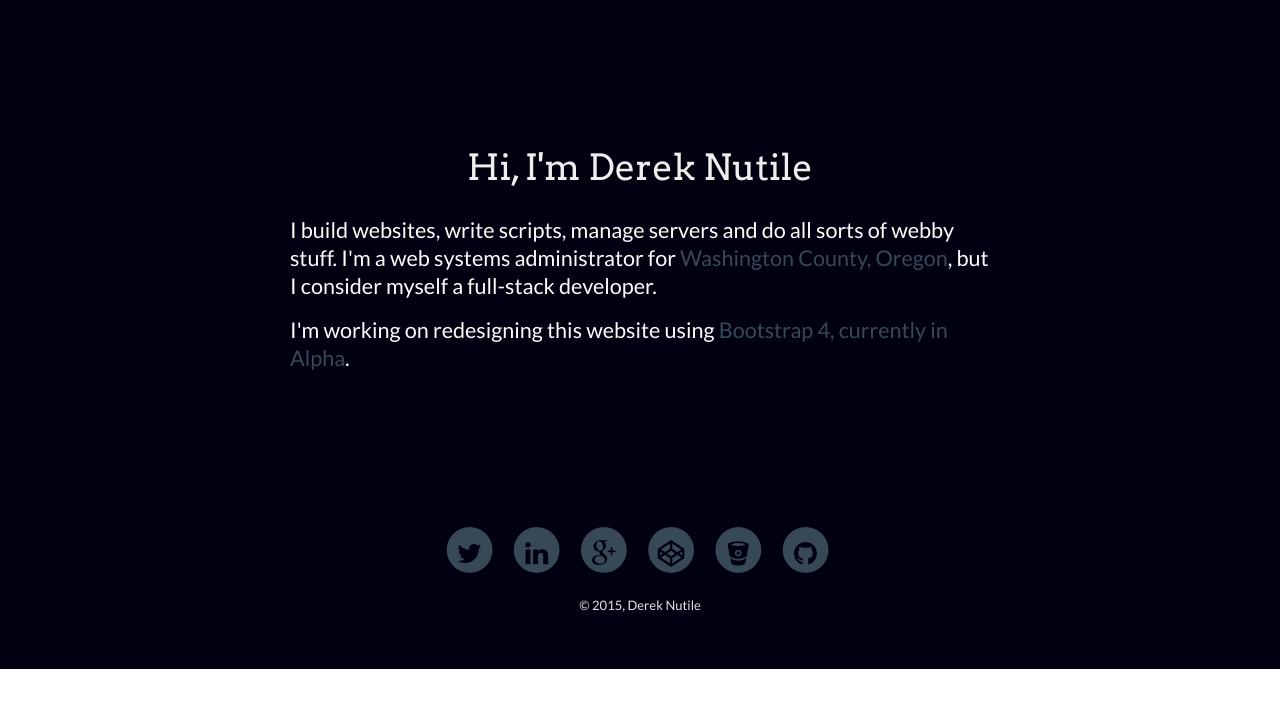
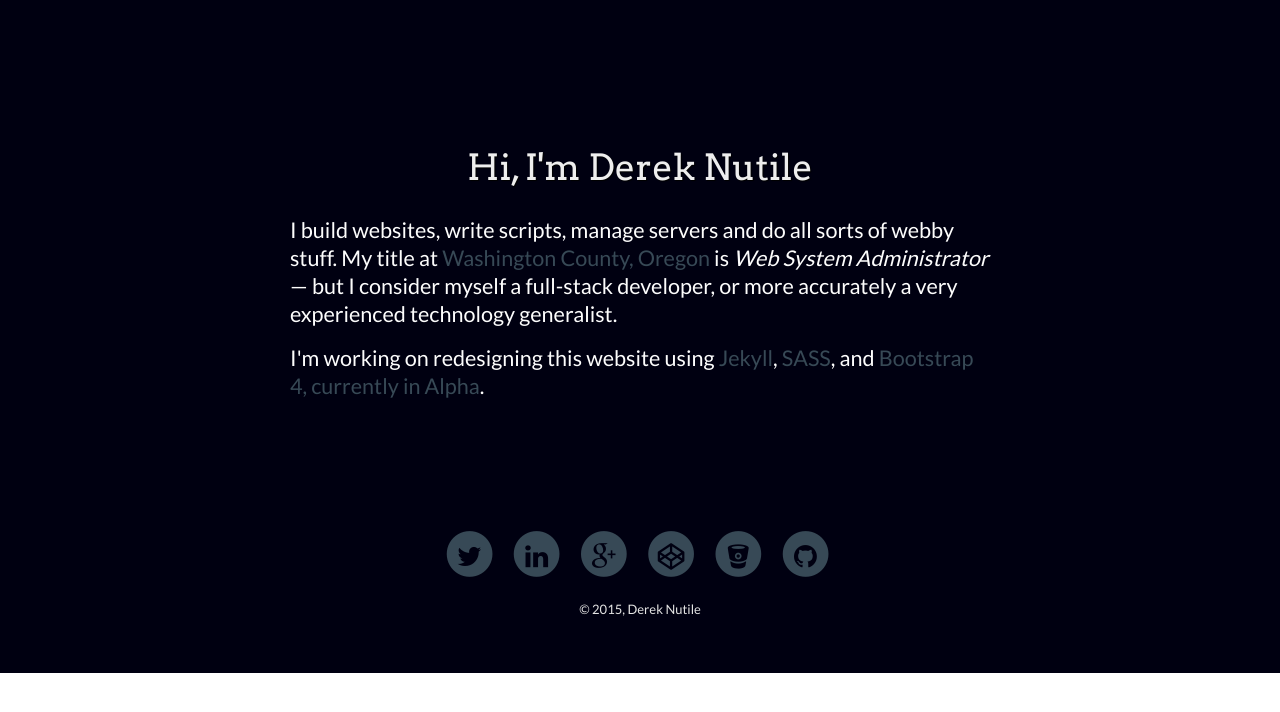
Before and after one commit to dereknutile/dereknutile.github.io, a Jekyll site: the page built from index.html, in a window 1280 px wide. Shown: the top 712 px of the page. Built offline with Jekyll 4.4.1, drawn with Linux system fonts in a browser that asks for light colours.

Commit message:
Updates index page copy.

```diff
--- a/index.html
+++ b/index.html
@@ -6,8 +6,8 @@ layout: plain
 <div class="container page-section-lg">
   <div class="row">
     <h1 class="landing-title text-shadow-dark">Hi, I'm {{ site.title }}</h1>
-    <p class="lead">I build websites, write scripts, manage servers and do all sorts of webby stuff.  I'm a web systems administrator for <a href="http://www.co.washington.or.us/" target="_blank">Washington County, Oregon</a>, but I consider myself a full-stack developer.
-    <p class="lead">I'm working on redesigning this website using  <a href="http://v4-alpha.getbootstrap.com/" target="_blank">Bootstrap 4, currently in Alpha</a>.</p>
+    <p class="lead">I build websites, write scripts, manage servers and do all sorts of webby stuff.  My title at <a href="http://www.co.washington.or.us/" target="_blank">Washington County, Oregon</a> is <em>Web System Administrator</em> &mdash; but I consider myself a full-stack developer, or more accurately a very experienced technology generalist.
+    <p class="lead">I'm working on redesigning this website using <a href="http://jekyllrb.com/" target="_blank">Jekyll</a>, <a href="http://sass-lang.com/" target="_blank">SASS</a>, and  <a href="http://v4-alpha.getbootstrap.com/" target="_blank">Bootstrap 4, currently in Alpha</a>.</p>
   </div><!-- /.row -->
 </div><!-- /.container -->
 </section>
```
